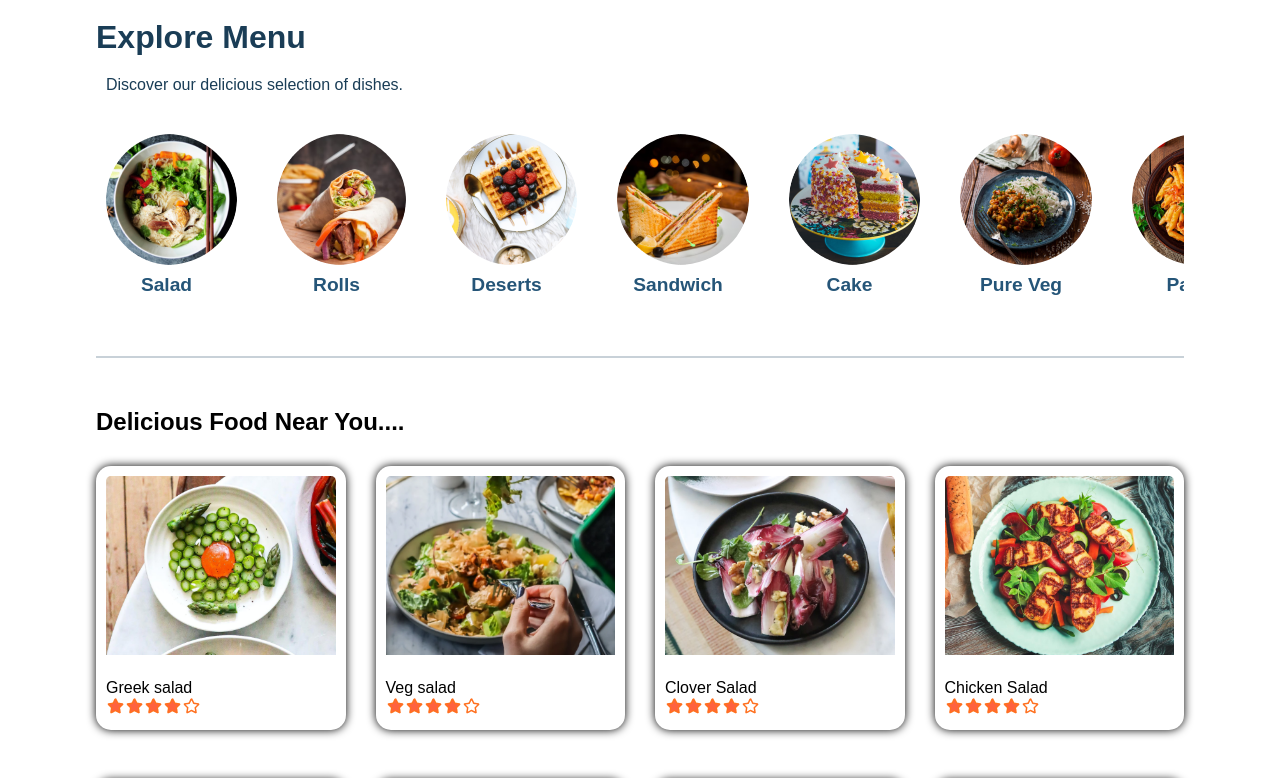
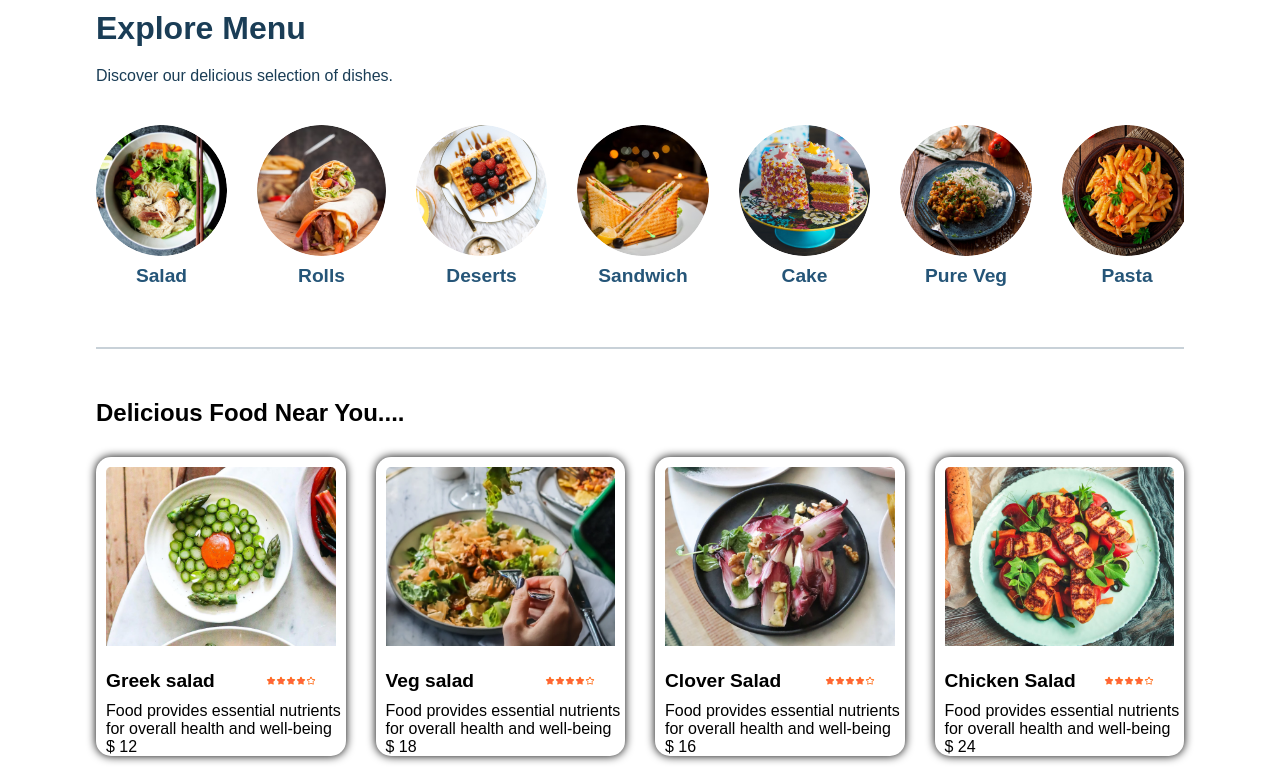
Before and after one commit to KiranMainaliOfficial/MERN_Projects, a React (Vite) app in the folder foodOrder/frontend/: page / in a window 1280 px wide. Shown: the part 560-1338 px from the top of the page. Built offline with nearby package versions, Linux system fonts and the light colour scheme; a web font is replaced by a local one.

Commit message:
undertanding the togle logic and React

```diff
--- a/foodOrder/frontend/src/App.jsx
+++ b/foodOrder/frontend/src/App.jsx
@@ -6,8 +6,10 @@ import Home from "./pages/home/Home.jsx";
 import Cart from "./pages/cart/Cart.jsx";
 import PlaceOrder from "./pages/placeOrder/PlaceOrder.jsx";
 import Footer from "./components/footer/Footer.jsx";
+import { StoreContext } from "./context/StoreContext.jsx";
 
 function App() {
+  console.log(StoreContext);
   return (
     <>
       <div className="app">
--- a/foodOrder/frontend/src/components/exploreMenu/ExploreMenu.jsx
+++ b/foodOrder/frontend/src/components/exploreMenu/ExploreMenu.jsx
@@ -12,10 +12,26 @@ const ExploreMenu = ({ category, setCategory }) => {
         {menu_list.map((items, index) => {
           return (
             <div
-              onClick={() =>
-                setCategory((prev) =>
-                  prev === items.menu_name ? "All" : items.menu_name,
-                )
+              onClick={
+                // () => {
+                //   setCategory = (category) => {
+                //     console.log(category);
+                //     if (category === items.menu_name) {
+                //       setCategory = "All";
+                //     } else {
+                //       setCategory = items.menu_name;
+                //     }
+                //   };
+                // }
+
+                // prev === items.menu_name ? "All" : items.menu_name,
+                (category) => {
+                  if (category === items.menu_name) {
+                    setCategory("All");
+                  } else {
+                    setCategory(items.menu_name);
+                  }
+                }
               }
               className="explore-menu-list-item"
               key={index}
--- a/foodOrder/frontend/src/components/foodDisplay/FoodDisplay.jsx
+++ b/foodOrder/frontend/src/components/foodDisplay/FoodDisplay.jsx
@@ -5,6 +5,7 @@ import FoodItem from "../foodItem/FoodItem";
 
 const FoodDisplay = ({ category }) => {
   const { food_list } = useContext(StoreContext);
+  console.log(food_list);
   return (
     <div className="food-display" id="food-display">
       <h2>Delicious Food Near You....</h2>
--- a/foodOrder/frontend/src/components/foodItem/FoodItem.css
+++ b/foodOrder/frontend/src/components/foodItem/FoodItem.css
@@ -11,10 +11,25 @@
   border-radius: 15px 15px 0px 0px;
   padding: 10px;
 }
-p {
+.food-item p {
   padding-left: 10px;
 }
-img {
+.food-item img {
   padding-left: 10px;
   margin-bottom: 10px;
 }
+.food-item-rating {
+  display: flex;
+  justify-content: space-between;
+  padding-right: 30px;
+  align-items: center;
+}
+.food-item-rating img {
+  max-width: 60px;
+  height: fit-content;
+}
+.food-item-rating p {
+  font-size: 1.2rem;
+  font-weight: bold;
+  margin-bottom: 10px;
+}
--- a/foodOrder/frontend/src/components/foodItem/FoodItem.jsx
+++ b/foodOrder/frontend/src/components/foodItem/FoodItem.jsx
@@ -13,6 +13,8 @@ const FoodItem = ({ id, name, price, description, image }) => {
           <p>{name}</p>
           <img src={assets.rating_starts} alt="rating" />
         </div>
+        <p>{description}</p>
+        <p>$ {price}</p>
       </div>
     </div>
   );
```
